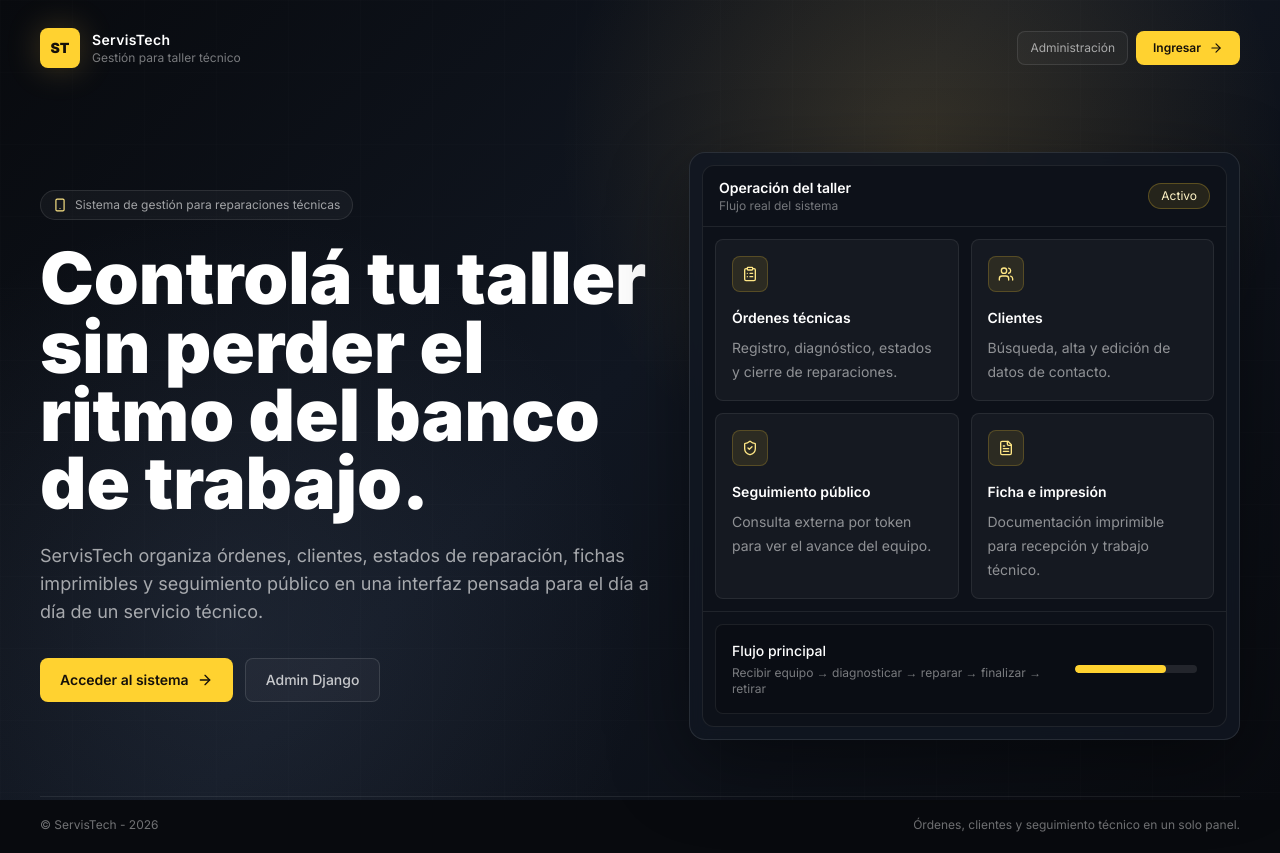
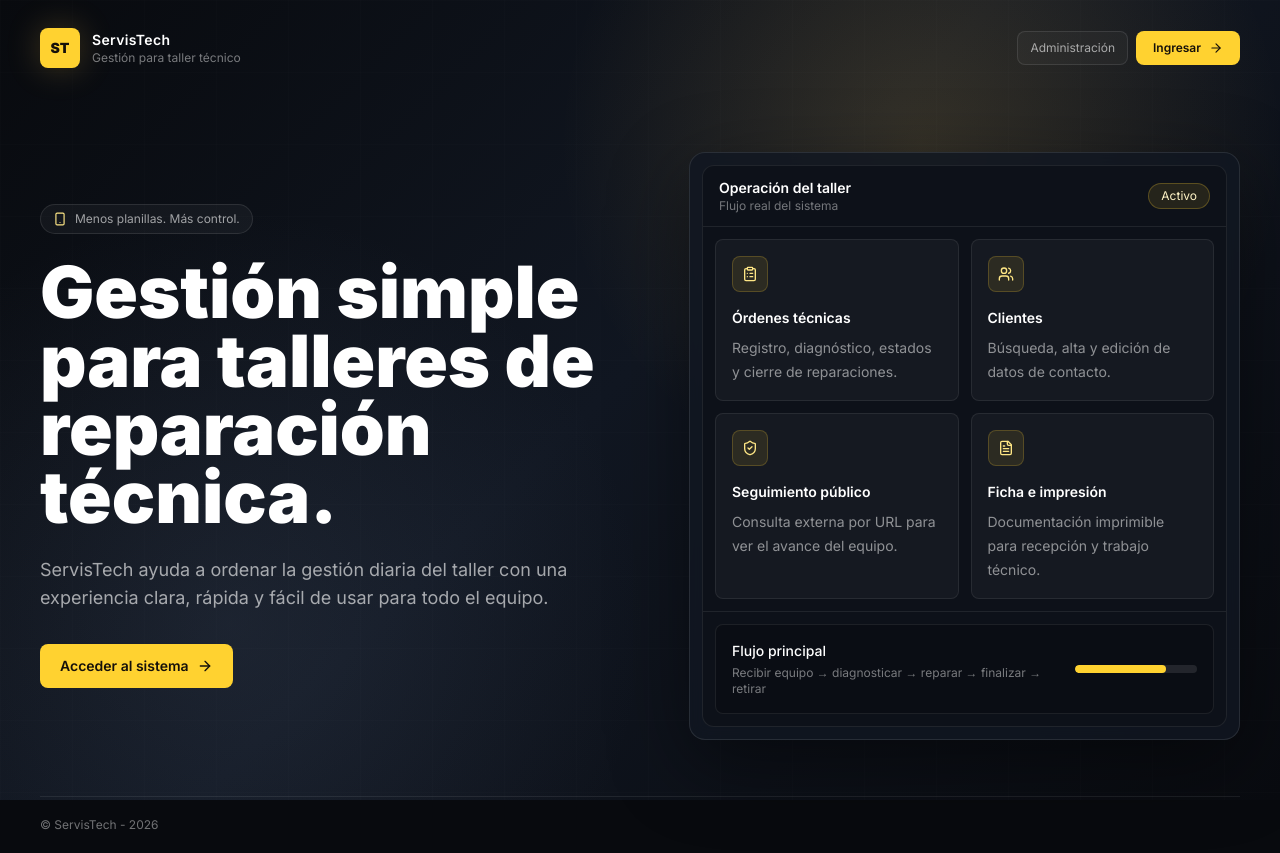
Before and after one commit to LucasBernaola/ServisTech-frontend, a Next.js app: page / in a window 1280 px wide. Built offline with nearby package versions, Linux system fonts and the light colour scheme; no server answers.

Commit message:
Actualiza documentacion del frontend

```diff
--- a/src/app/(public)/page.tsx
+++ b/src/app/(public)/page.tsx
@@ -30,7 +30,7 @@ const modules = [
   },
   {
     title: "Seguimiento público",
-    description: "Consulta externa por token para ver el avance del equipo.",
+    description: "Consulta externa por URL para ver el avance del equipo.",
     icon: ShieldCheck,
   },
   {
@@ -135,17 +135,16 @@ export default function PublicHome() {
           <section className="max-w-3xl">
             <div className="inline-flex items-center gap-2 rounded-full border border-white/10 bg-white/[0.04] px-3 py-1.5 text-xs text-white/60">
               <Smartphone className="h-3.5 w-3.5 text-amber-200" />
-              Sistema de gestión para reparaciones técnicas
+              Menos planillas. Más control.
             </div>
 
             <h1 className="mt-6 max-w-3xl text-5xl font-black leading-[0.95] tracking-normal text-white sm:text-6xl lg:text-7xl">
-              Controlá tu taller sin perder el ritmo del banco de trabajo.
+              Gestión simple para talleres de reparación técnica.
             </h1>
 
             <p className="mt-6 max-w-2xl text-base leading-7 text-white/62 sm:text-lg">
-              ServisTech organiza órdenes, clientes, estados de reparación,
-              fichas imprimibles y seguimiento público en una interfaz pensada
-              para el día a día de un servicio técnico.
+              ServisTech ayuda a ordenar la gestión diaria del taller con una
+              experiencia clara, rápida y fácil de usar para todo el equipo.
             </p>
 
             <div className="mt-8 flex flex-col gap-3 sm:flex-row">
@@ -157,15 +156,6 @@ export default function PublicHome() {
                 {user ? "Abrir panel" : "Acceder al sistema"}
                 <ArrowRight className="h-4 w-4" />
               </button>
-
-              <a
-                href={adminUrl}
-                target="_blank"
-                rel="noopener noreferrer"
-                className="inline-flex h-11 items-center justify-center rounded-lg border border-white/12 bg-white/[0.035] px-5 text-sm font-medium text-white/75 transition hover:border-white/22 hover:bg-white/[0.06] hover:text-white"
-              >
-                Admin Django
-              </a>
             </div>
 
             {user ? (
@@ -236,7 +226,6 @@ export default function PublicHome() {
 
         <footer className="flex flex-col items-center justify-between gap-3 border-t border-white/8 py-5 text-xs text-white/42 sm:flex-row">
           <span>© ServisTech - 2026</span>
-          <span>Órdenes, clientes y seguimiento técnico en un solo panel.</span>
         </footer>
 
         <LoginModal open={open} onOpenChange={setOpen} />
```
Also changed, not shown: 1 other file (tests, documents, lock files or other folders).
